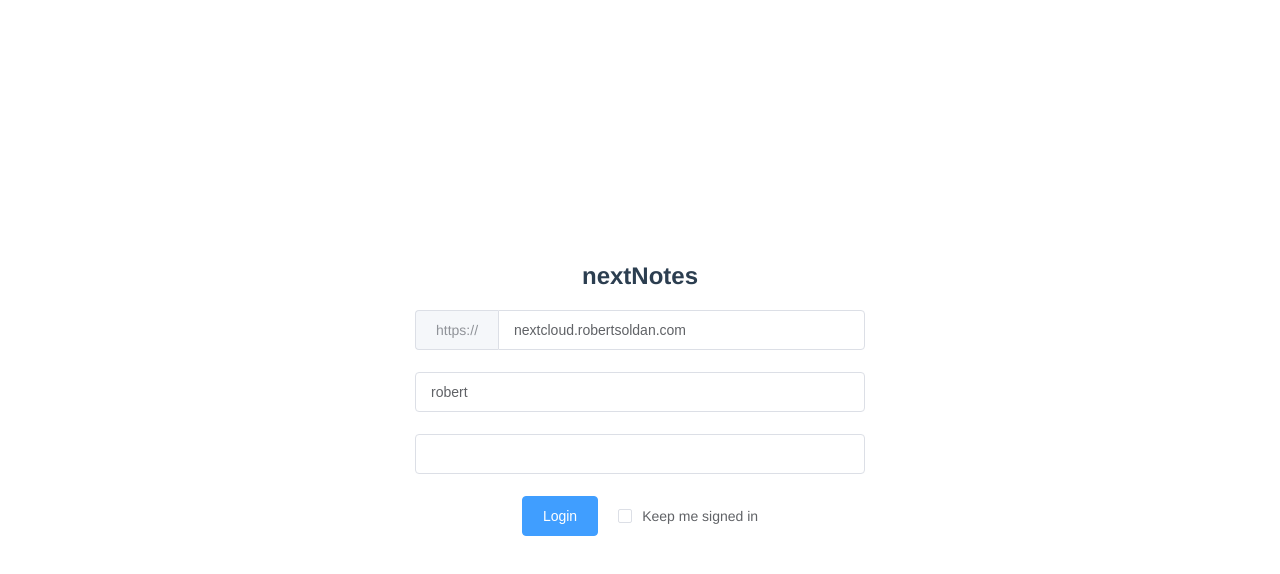
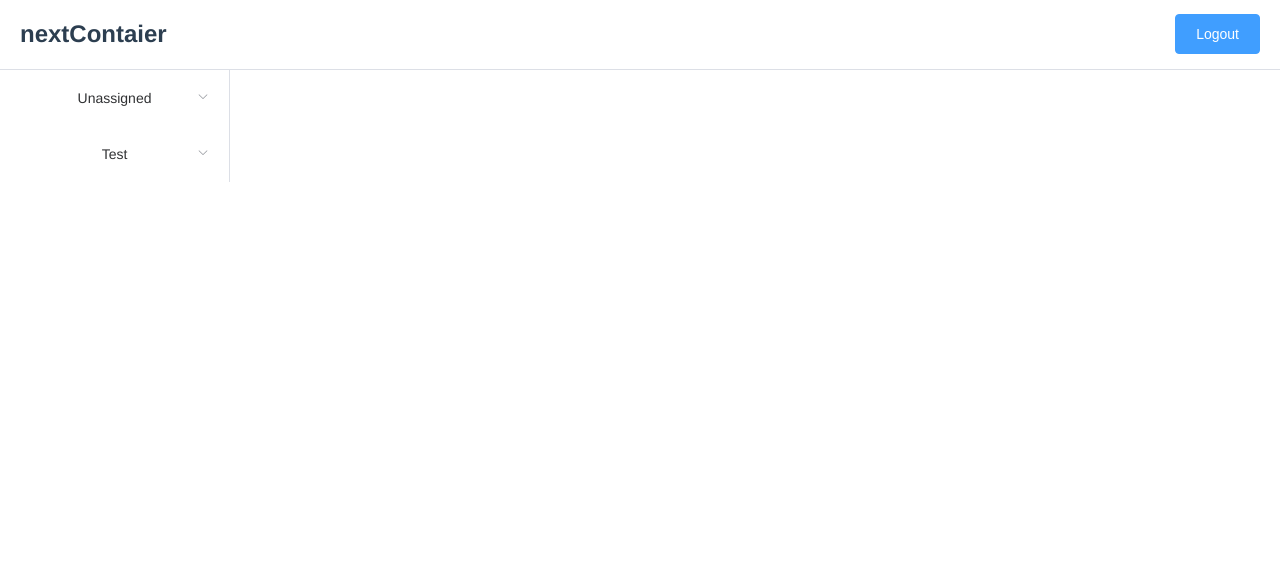
Before and after one commit to Robb1010/next-notes, a Vue app: page / in a window 1280 px wide. Shown: the top 574 px of the page. Built offline with nearby package versions, Linux system fonts and the light colour scheme.

Commit message:
Side menu working

```diff
--- /dev/null
+++ b/src/components/Content.vue
@@ -0,0 +1,10 @@
+<template>
+    <div> {{content}}</div>
+</template>
+
+<script>
+export default {
+    name: "Content",
+    props: ['content'],
+}
+</script>
--- a/src/components/Header.vue
+++ b/src/components/Header.vue
@@ -1,9 +1,11 @@
 <template>
     <div>
-        <el-container>
-            <h2>nextContaier</h2>
-            <el-button type="primary">Logout</el-button>
-        </el-container>
+        <el-header class="header-container" height="70px">
+            <el-container class="header">
+                <h2>nextContaier</h2>
+                <el-button type="primary" class="logout-btn">Logout</el-button>
+            </el-container>
+        </el-header>
     </div>
 </template>
 
@@ -12,3 +14,20 @@ export default {
     name: "Header"
 }
 </script>
+
+<style scoped>
+    .header-container {
+        border-bottom: solid;
+        border-color: #DCDFE6;
+        border-width: 1px;
+        border-radius: 0px;
+
+    }
+    .header {
+        align-items: center;
+        justify-content: space-between;
+    }
+    .logout-btn {
+        height: 40px;
+    }
+</style>
--- a/src/components/Login.vue
+++ b/src/components/Login.vue
@@ -1,3 +1,4 @@
+/* eslint-disable no-useless-escape */
 <template>
   <div>
     <el-container class="is-vertical window" v-if="loginVis">
@@ -13,7 +14,7 @@
             <el-input spellcheck="false" v-model="loginForm.username" placeholder="username"> </el-input>
           </el-form-item>
           <el-form-item prop="password">
-            <el-input type="password" v-model="loginForm.password" autocomplete="off"></el-input>
+            <el-input type="password" v-model="loginForm.password" autocomplete="off" @keyup.enter.native="submitForm('loginForm')"></el-input>
           </el-form-item>
           <el-alert
             v-if="error"
@@ -29,7 +30,7 @@
         </el-form>
       </el-container>
     </el-container>
-    <Main v-bind:notes="notes" v-if="!loginVis"/>
+    <Main v-bind:notes="mockNotes" v-if="!loginVis"/>
   </div>
 </template>
 
@@ -47,9 +48,20 @@ export default {
         password: '',
         keep: false
       },
-      loginVis: true,
+      loginVis: false,
       loading: false,
       error: false,
+
+      mockNotes: [
+         // eslint-disable-next-line no-useless-escape
+        {"id":78094,"title":"#GitHub Series","modified":1614419301,"category":"","favorite":false,"error":false,"errorMessage":"","content":"#GitHub Series\n\nhttps:\/\/www.youtube.com\/watch?v=evgZPMWqpHc&list=PLzAGFfNxKFuZYVHQeb6Y4vc4hKgU7Kflo&index=1"},
+         // eslint-disable-next-line no-useless-escape
+        {"id":81009,"title":"Vue Electron","modified":1617725839,"category":"Test","favorite":false,"error":false,"errorMessage":"","content":"Testtttdsgsd\n\nhttps:\/\/www.smashingmagazine.com\/2020\/07\/desktop-apps-electron-vue-javascript\/\nElemnt ui: https:\/\/element.eleme.io\/?ref=madewithvuejs.com#\/en-US\/component\/layout\n\nFetch : \/index.php\/apps\/notes\/api\/v1\/notes\nFetch auth: Authorization: \"Basic \" + btoa(this.username + \":\" + this.password)\n"},
+         // eslint-disable-next-line no-useless-escape
+        {"id":78094,"title":"Nafadfsfd","modified":1614419301,"category":"","favorite":false,"error":false,"errorMessage":"","content":"Nlasda\n\nhttps:\/\/www.youtube.com\/watch?v=evgZPMWqpHc&list=PLzAGFfNxKFuZYVHQeb6Y4vc4hKgU7Kflo&index=1"},
+         // eslint-disable-next-line no-useless-escape
+        {"id":81009,"title":"Blahhhh","modified":1617725839,"category":"Test","favorite":false,"error":false,"errorMessage":"","content":"Vue Electron\n\nhttps:\/\/www.smashingmagazine.com\/2020\/07\/desktop-apps-electron-vue-javascript\/\nElemnt ui: https:\/\/element.eleme.io\/?ref=madewithvuejs.com#\/en-US\/component\/layout\n\nFetch : \/index.php\/apps\/notes\/api\/v1\/notes\nFetch auth: Authorization: \"Basic \" + btoa(this.username + \":\" + this.password)\n"}
+        ],
       notes: {empty: true},
       rules: {
         instance: [{
--- a/src/components/Main.vue
+++ b/src/components/Main.vue
@@ -1,22 +1,79 @@
 <template>
 
     <div>
-        <Header />
-        <h1> Main </h1>
-        <ul id="notes">
-  <li v-for="note in notes" :key="note.id" >
-    {{ note.content }}
-  </li>
-</ul>
+      <Header />
+
+      <el-container>
+      <el-aside class="aside" width="230px">
+        <el-menu>
+
+      <el-submenu :index="index.toString()" v-for="(category, index) in categories" :key="index">
+        <template #title>{{category === '' ? "Unassigned" : category}}</template>
+         <el-menu-item-group >
+           <template v-for="(note, index) in notes">
+           <el-menu-item @click="option(note.content)" :index="category + '-' + index" v-if="note.category === category" :key="index"> {{note.title}} </el-menu-item>
+           </template>
+        </el-menu-item-group>
+      </el-submenu>
+        </el-menu>
+      </el-aside>
+
+      <el-container>
+
+       <Content v-bind:content="active" />
+
+      </el-container>
+      </el-container>
         </div>
 </template>
 
 <script>
 import Header from "./Header.vue"
+import Content from "./Content.vue"
 
 export default {
     name: "Main",
-    components: { Header },
-    props: ['notes']
+    components: { Header, Content },
+    props: ['notes'],
+
+    data () {
+      return {
+        categories: [""],
+        active: ""
+      }
+    },
+
+    methods: {
+      option: function(content) {
+        this.active = content;
+      }
+    },
+
+    computed: {
+     getTitle: function () {
+       return (note, category) => {if(note.category === category) {return note.title}};
+     }
+    },
+
+    beforeMount: function() {
+      this.notes.map(item => {
+        if(item.category != "" && this.categories.indexOf(item.category) < 0) {
+          this.categories.push(item.category);
+        }
+      });
+    }
 }
 </script>
+
+<style scoped>
+  .aside {
+    border-right-style: solid;
+    border-width: 1px;
+    border-color: #DCDFE6;
+    height: calc("100vh - 70px");
+  }
+
+  .el-menu {
+    border-right: 0px;
+  }
+</style>
```
